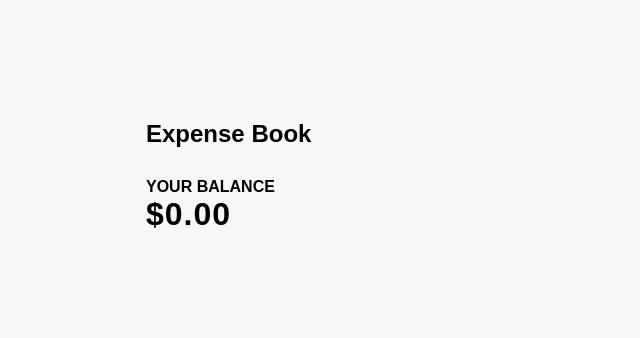
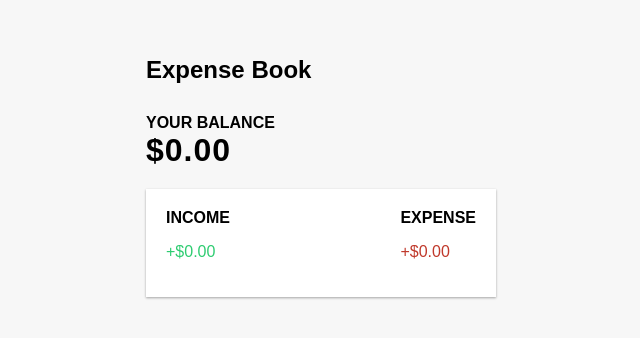
Before and after one commit to webroyit/r4h0c8-ExpenseBook, a React (Create React App) app: page / in a window 1280 px wide. Shown: the part 218-556 px from the top of the page, without its empty margins (319-959 px from the left). Built offline with nearby package versions, Linux system fonts and the light colour scheme.

Commit message:
Add a component for income and expense

```diff
--- a/src/App.css
+++ b/src/App.css
@@ -29,3 +29,20 @@ h4 {
     margin: 30px auto;
     width: 350px;
 }
+
+.inc-exp-container {
+    background-color: #fff;
+    box-shadow: 0 1px 3px rgba(0, 0, 0, 0.12), 0 1px 2px rgba(0, 0, 0, 0.24);
+    padding: 20px;
+    display: flex;
+    justify-content: space-between;
+    margin: 20px 0;
+}
+
+.money-plus {
+    color: #2ecc71;
+}
+
+.money-minus {
+    color: #c0392b;
+}
--- a/src/App.js
+++ b/src/App.js
@@ -1,6 +1,7 @@
 import React from 'react';
 import { Header } from './components/Header';
 import { Balance } from './components/Balance.js';
+import { IncomeExpenses } from './components/IncomeExpenses.js';
 
 import './App.css';
 
@@ -10,6 +11,7 @@ function App() {
       <Header />
       <div className="container">
         <Balance />
+        <IncomeExpenses />
       </div>
     </>
   );
--- /dev/null
+++ b/src/components/IncomeExpenses.js
@@ -0,0 +1,16 @@
+import React from 'react';
+
+export const IncomeExpenses = () => {
+    return(
+        <div className="inc-exp-container">
+            <div>
+                <h4>Income</h4>
+                <p id="money-plus" className="money-plus">+$0.00</p>
+            </div>
+            <div>
+                <h4>Expense</h4>
+                <p id="money-minus" className="money-minus">+$0.00</p>
+            </div>
+        </div>
+    );
+};
```
